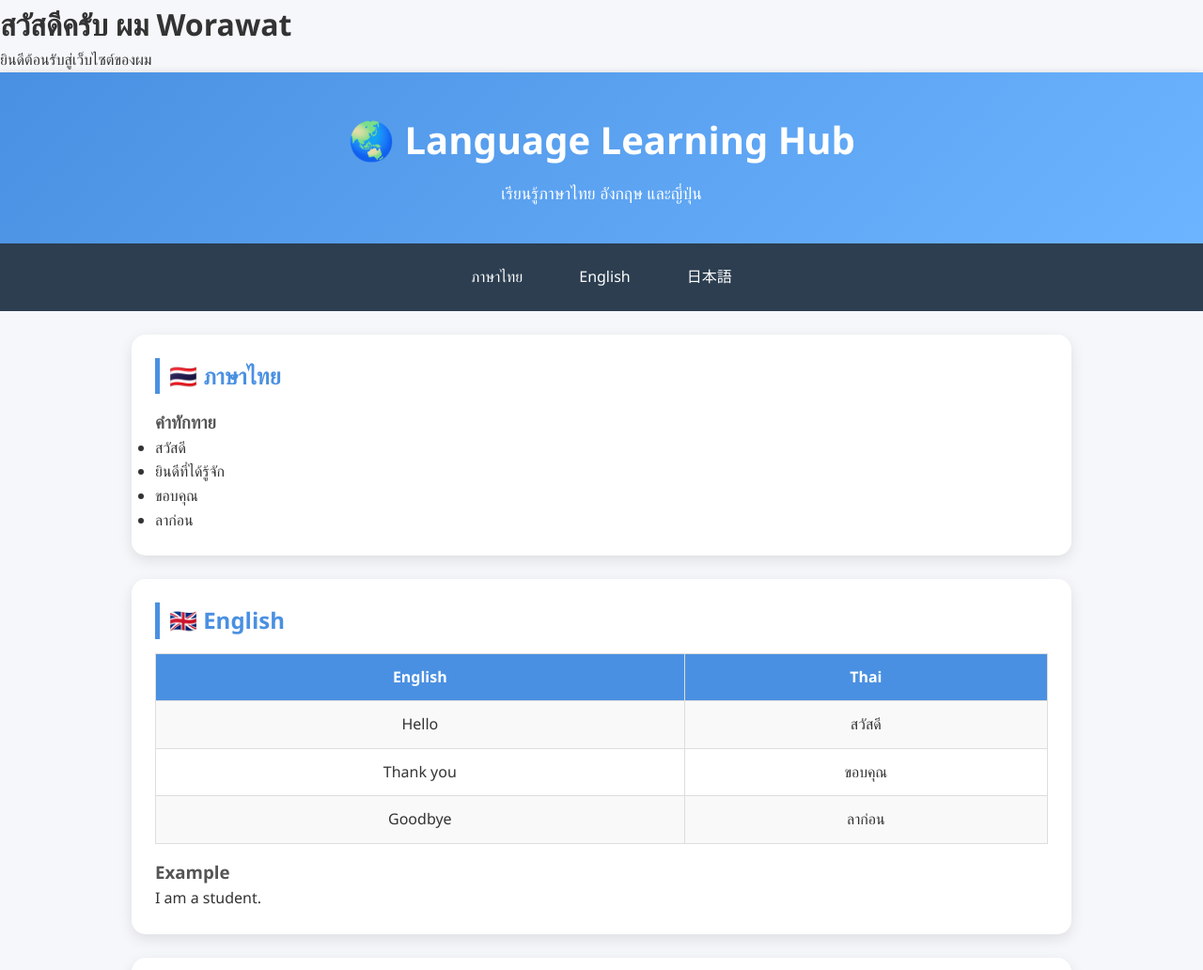
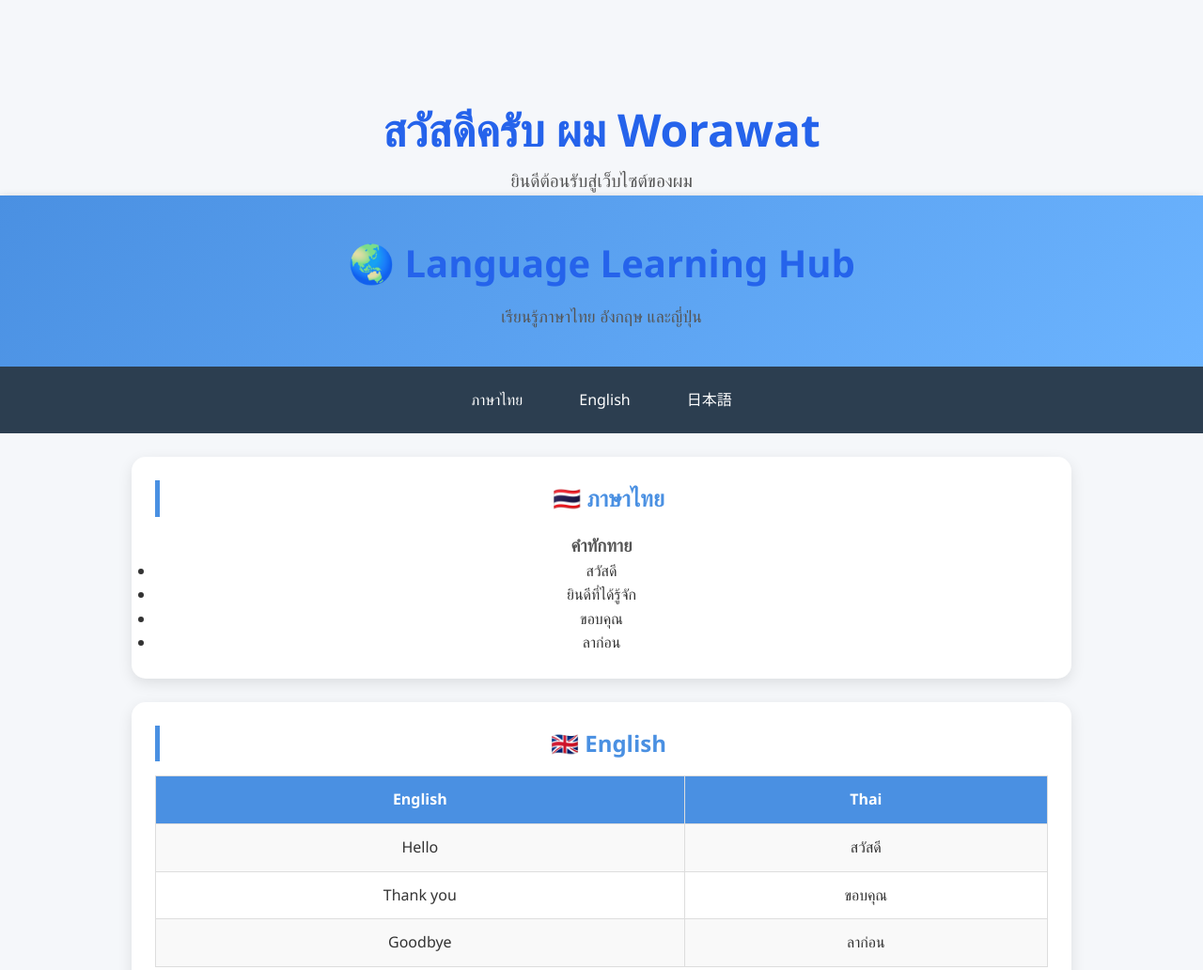
Before and after one commit to Aimiray/worawat1.github.io, a plain HTML site: page index.html in a window 1280 px wide. Shown: the top 1032 px of the page at 94% size. Drawn offline with Linux system fonts and the light colour scheme.

Commit message:
Update style.css

```diff
--- a/style.css
+++ b/style.css
@@ -1,4 +1,20 @@
-/* ตั้งค่าทั่วไป */
+
+body {
+    background-color: #f5f5f5;
+    font-family: Arial, sans-serif;
+    text-align: center;
+    margin-top: 100px;
+}
+
+h1 {
+    color: #2563eb;
+    font-size: 3rem;
+}
+
+p {
+    color: #555;
+    font-size: 1.2rem;
+}/* ตั้งค่าทั่วไป */
 *{
     margin: 0;
     padding: 0;
```
